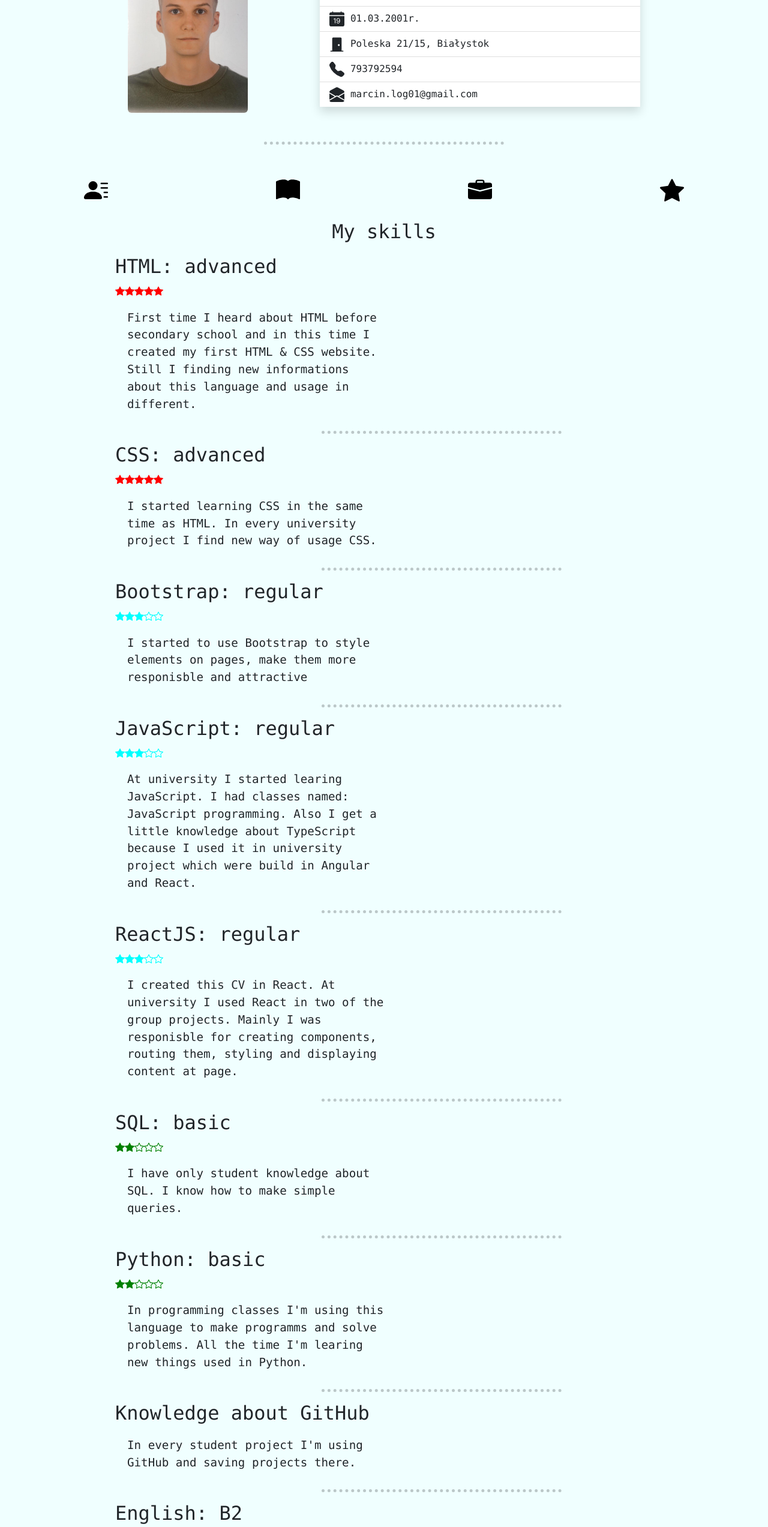
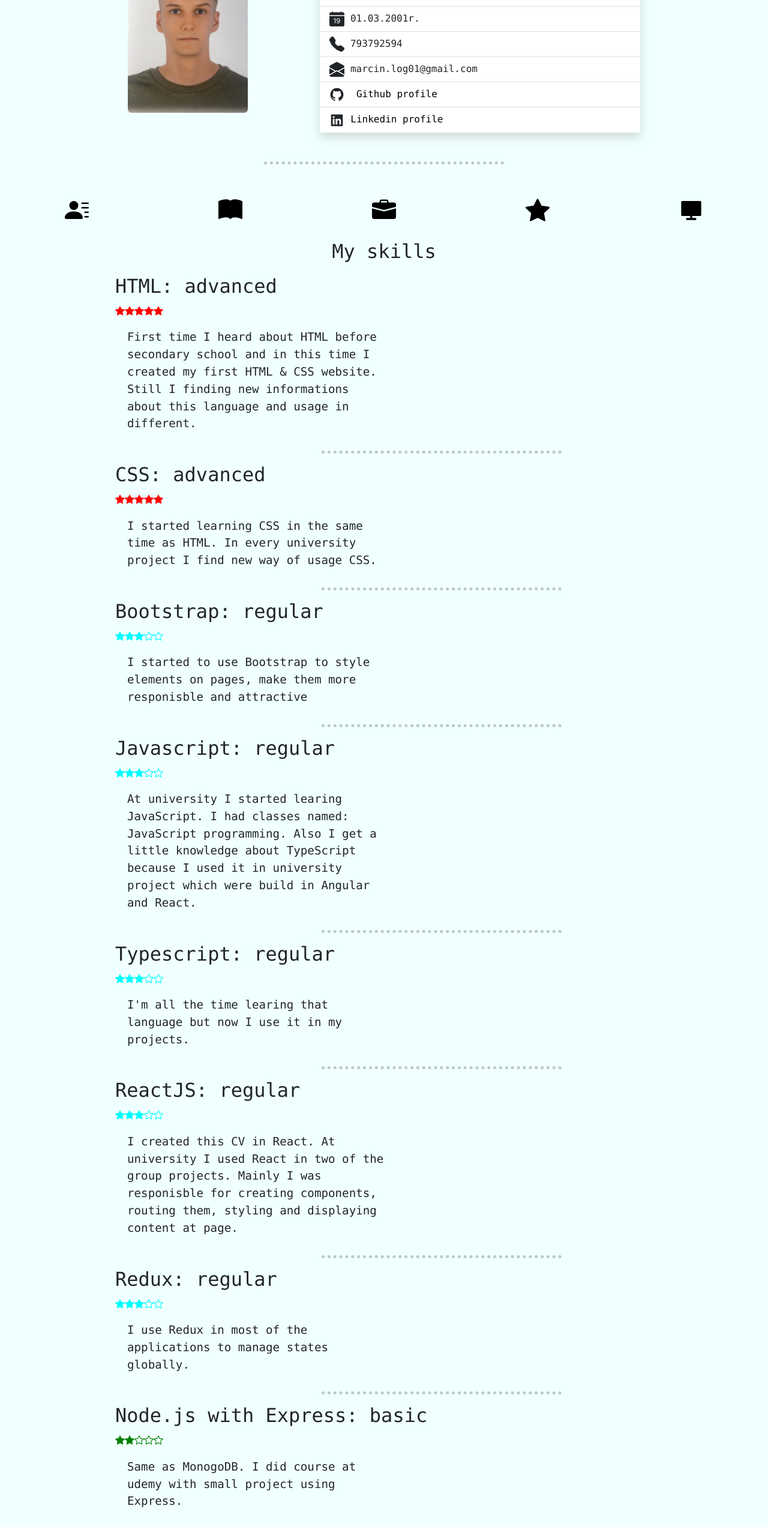
Before and after one commit to Dylaixo/ReactCV, a React (Create React App) app: page /Skills in a window 1280 px wide. Shown: the part 200-2745 px from the top of the page at 60% size. Built offline with nearby package versions, Linux system fonts and the light colour scheme.

Commit message:
CV changes

```diff
--- a/src/Components/IconNav/IconNav.js
+++ b/src/Components/IconNav/IconNav.js
@@ -2,7 +2,7 @@ import React from 'react'
 import { BsBriefcaseFill, BsPersonLinesFill, BsFillStarFill, BsBookFill  } from "react-icons/bs";
 import { Link } from 'react-router-dom';
 import './IconNav.css';
-
+import {RiComputerFill} from 'react-icons/ri'
 function IconNav() {
   return (
     <div className='text-center icons'>
@@ -18,6 +18,9 @@ function IconNav() {
         <Link to="/Skills">
             <BsFillStarFill size={40} />
         </Link>
+        <Link to="/Projects">
+            <RiComputerFill size={40} />
+        </Link>
     </div>
   );
 }
--- a/src/Components/Info/Info.css
+++ b/src/Components/Info/Info.css
@@ -14,3 +14,7 @@
  .shadow{
     box-shadow: 10px 7px 7px grey !important;
  }
+ .link{
+    margin-left: 10px;
+    text-decoration: none;
+ }
--- a/src/Components/Info/Info.js
+++ b/src/Components/Info/Info.js
@@ -4,9 +4,9 @@ import photo from './cv-photo.jpg';
 import ListGroup from 'react-bootstrap/ListGroup';
 import './Info.css';
 import { BsFillTelephoneFill, BsFillEnvelopeOpenFill, BsFillCalendarDateFill, BsFillPersonLinesFill, BsFillDoorClosedFill } from "react-icons/bs";
-
+import {AiOutlineGithub, AiFillLinkedin} from 'react-icons/ai'
 function Info() {
-  const { name, surname, date, adress, city, phone, email } = data[0].informations;
+  const { name, surname, date, phone, email, linkedin, github } = data[0].informations;
 
   return (
     <div className='row nopadding'>
@@ -19,9 +19,10 @@ function Info() {
             <ListGroup variant="flush" className='shadow'>
                 <ListGroup.Item><BsFillPersonLinesFill size={25}/> {name + " " + surname}</ListGroup.Item>
                 <ListGroup.Item><BsFillCalendarDateFill size={25}/> {date}</ListGroup.Item>
-                <ListGroup.Item><BsFillDoorClosedFill size={25}/> {adress + ", " + city}</ListGroup.Item>
                 <ListGroup.Item><BsFillTelephoneFill size={25}/> {phone}</ListGroup.Item>
                 <ListGroup.Item><BsFillEnvelopeOpenFill size={25} /> {email}</ListGroup.Item>
+                <ListGroup.Item><AiOutlineGithub size={25} /> <a className='link' href={github}>Github profile</a></ListGroup.Item>
+                <ListGroup.Item><AiFillLinkedin size={25} /><a className='link' href={linkedin}>Linkedin profile</a></ListGroup.Item>
              </ListGroup>
         </div>
         <div className='col-2 nopadding'></div>
--- a/src/Components/Navigation/Navigation.js
+++ b/src/Components/Navigation/Navigation.js
@@ -30,6 +30,7 @@ function Navigation() {
                 <Nav.Link><Link to="/Education">Education</Link></Nav.Link>
                 <Nav.Link><Link to="/Experience">Experience</Link></Nav.Link>
                 <Nav.Link><Link to="/Skills">Skills</Link></Nav.Link>
+                <Nav.Link><Link to="/Projects">Projects</Link></Nav.Link>
                 </Nav>
               </Offcanvas.Body>
             </Navbar.Offcanvas>
--- /dev/null
+++ b/src/Components/Projects/Projects.css
@@ -0,0 +1,13 @@
+.projectImg{
+    width: 35%;
+    box-shadow: 10px 7px 7px grey !important;
+}
+.projectDescription{
+    margin-top: 20px;
+}
+.describe{
+    font-size: 1.2rem;
+}
+.tech{
+    font-size: 1.2rem;
+}
--- /dev/null
+++ b/src/Components/Projects/Projects.js
@@ -0,0 +1,25 @@
+import { motion } from 'framer-motion'
+import { data } from '../../data';
+import './Projects.css'
+function Projects() {
+    const projects = data[0].projects;
+    console.log(projects)
+  return (
+    <motion.div initial={ {opacity: 0}} animate={{opacity: 1}} exit={{opacity: 0}}>
+    {projects.map((project, index) => (
+      <div className='contentinfo' key={index}>
+        <h3>{project.title}</h3>
+        <img src={project.photoURL} className='projectImg' />
+        <div className='describe'>
+            <p className='projectDescription'>{project.description}</p>
+            <h6 className='tech'>Technologies: {project.tech}</h6>
+            <a href={project.link} target='_blank'>Project link</a>
+        </div>
+        <hr className='divide'></hr>
+      </div>
+    ))}
+    </motion.div>
+  );
+}
+
+export default Projects;
--- a/src/Components/RouterAnimation/RouterAnimation.js
+++ b/src/Components/RouterAnimation/RouterAnimation.js
@@ -5,7 +5,7 @@ import Skills from '../Skills/Skills';
 import Experience from '../Experience/Experience';
 import About from '../About/About';
 import {motion, AnimatePresence} from 'framer-motion'
-
+import Projects from '../Projects/Projects';
 function RouterAnimation() {
     const location = useLocation();
   return (
@@ -15,6 +15,7 @@ function RouterAnimation() {
             <Route path='/Education' element={<Education/>}/>
             <Route path='/Experience' element={<Experience/>}/>
             <Route path='/Skills' element={<Skills/>}/>
+            <Route path='/Projects' element={<Projects/>}/>
         </Routes>
     </AnimatePresence>
   )
--- a/src/data.js
+++ b/src/data.js
@@ -4,10 +4,10 @@ export const data =[
             "name": "Marcin",
             "surname": "Łogwinowicz",
             "date": "01.03.2001r.",
-            "adress": "Poleska 21/15",
-            "city": "Białystok",
             "phone": "793792594",
             "email": "marcin.log01@gmail.com",
+            "linkedin" : "https://www.linkedin.com/in/marcin-%C5%82ogwinowicz-7aa52323a/",
+            "github" : "https://github.com/Dylaixo"
         },
         "about": "I’m student of last year at the Bialystok University of Technology. In this semester I’m going to start my engineering work build in React. It will be about making IT courses to teach programming languages. I’m interested in web development. I would like to improve my skills in web development and administrating websites. I really like working in small teams and communicate to other members of team to do tasks and solve problems.",
         "education": [
@@ -61,6 +61,50 @@ export const data =[
                 "end_date": "06.2022r.",
             }
         ],
+        "projects":[
+            {
+                "title": "Learn Programming",
+                "description": "Project that I currently doing. This is the topic of my engineering thesis - application to study programming languages. I'm resposible for Frontend and my friend for backend.",
+                "photoURL" : "https://user-images.githubusercontent.com/100869542/240060967-828c69e4-56bc-434e-b9a2-836de898edd1.png",
+                "link": "https://github.com/Dylaixo/LearnProgramming-Frontend",
+                "tech": "HTML, CSS, Redux, React, Javascript, Bootstrap, own API ( made by my friend )."
+            },
+            {
+                "title": "Dishes App",
+                "description": "Application which has only form build in Redux form. Also have validation and some functionalities like displaying inputs fields after check box. Deployed live.",
+                "photoURL" : "https://user-images.githubusercontent.com/100869542/238473142-01829d99-c0bb-410e-8f34-6df1277f9dbf.png",
+                "link": "https://zippy-lamington-71dbc7.netlify.app/",
+                "tech": "HTML, CSS, React, Typescript, Redux-form, Redux, API"
+            },
+            {
+                "title": "News App",
+                "description": "Application using news API. Displays news for diffrent countries",
+                "photoURL" : "https://user-images.githubusercontent.com/100869542/240025606-7a9700f7-1b7e-45d7-ba9d-3b1b639655b4.png",
+                "link": "https://github.com/Dylaixo/NewsApp",
+                "tech": "HTML, CSS, React, JavaScript, Redux, Bootstrap, RWD, React Icons"
+            },
+            {
+                "title": "CV in React",
+                "description": "First React application. It display static data at website and show my technical skills. I'm updating this site and it's deployed on live server.",
+                "photoURL" : "https://user-images.githubusercontent.com/100869542/240052417-129211a0-9d67-4ab5-9028-a12b7a3af84f.png",
+                "link": "https://github.com/Dylaixo/CV-html-css-only",
+                "tech": "React, HTML, CSS, Bootstrap, JavaScript"
+            },
+            {
+                "title": "CV in HTML and CSS",
+                "description": "One of my first CV build as a website. It contains only HTML and CSS languages. First page is CV website contain informations about myself.",
+                "photoURL" : "https://user-images.githubusercontent.com/100869542/239874723-727cb38e-03c7-47df-a026-eceda3d1bde9.png",
+                "link": "https://github.com/Dylaixo/CV-html-css-only",
+                "tech": "HTML, CSS"
+            },
+            {
+                "title": "Find Travel",
+                "description": "One of the university projects. I took care of frontend and know how to use tags from Django in HTML.",
+                "photoURL" : "https://user-images.githubusercontent.com/100869542/174655743-d1206cd0-e7e0-474c-8378-9cf5cf7ec6b0.png",
+                "link": "https://github.com/Dylaixo/DjangoProjekt",
+                "tech": "HTML, CSS, Django"
+            },
+                ],
         "skills":[
             {
                 "name": "HTML",
@@ -78,9 +122,14 @@ export const data =[
                 "description": "I started to use Bootstrap to style elements on pages, make them more responisble and attractive"
             },
             {
-                "name": "JavaScript",
+                "name": "Javascript",
                 "level": "regular",
                 "description": "At university I started learing JavaScript. I had classes named: JavaScript programming. Also I get a little knowledge about TypeScript because I used it in university project which were build in Angular and React."
+            },
+            {
+                "name": "Typescript",
+                "level": "regular",
+                "description": "I'm all the time learing that language but now I use it in my projects."
             },
             {
                 "name": "ReactJS",
@@ -88,9 +137,24 @@ export const data =[
                 "description": "I created this CV in React. At university I used React in two of the group projects. Mainly I was responisble for creating components, routing them, styling and displaying content at page."
             },
             {
+                "name": "Redux",
+                "level": "regular",
+                "description": "I use Redux in most of the applications to manage states globally."
+            },
+            {
+                "name": "Node.js with Express",
+                "level": "basic",
+                "description": "Same as MonogoDB. I did course at udemy with small project using Express."
+            },
+            {
                 "name": "SQL",
                 "level": "basic",
                 "description": "I have only student knowledge about SQL. I know how to make simple queries."
+            },
+            {
+                "name": "MongoDB",
+                "level": "basic",
+                "description": "I did course at udemy which contain basic of MongoDB."
             },
             {
                 "name": "Python",
```
